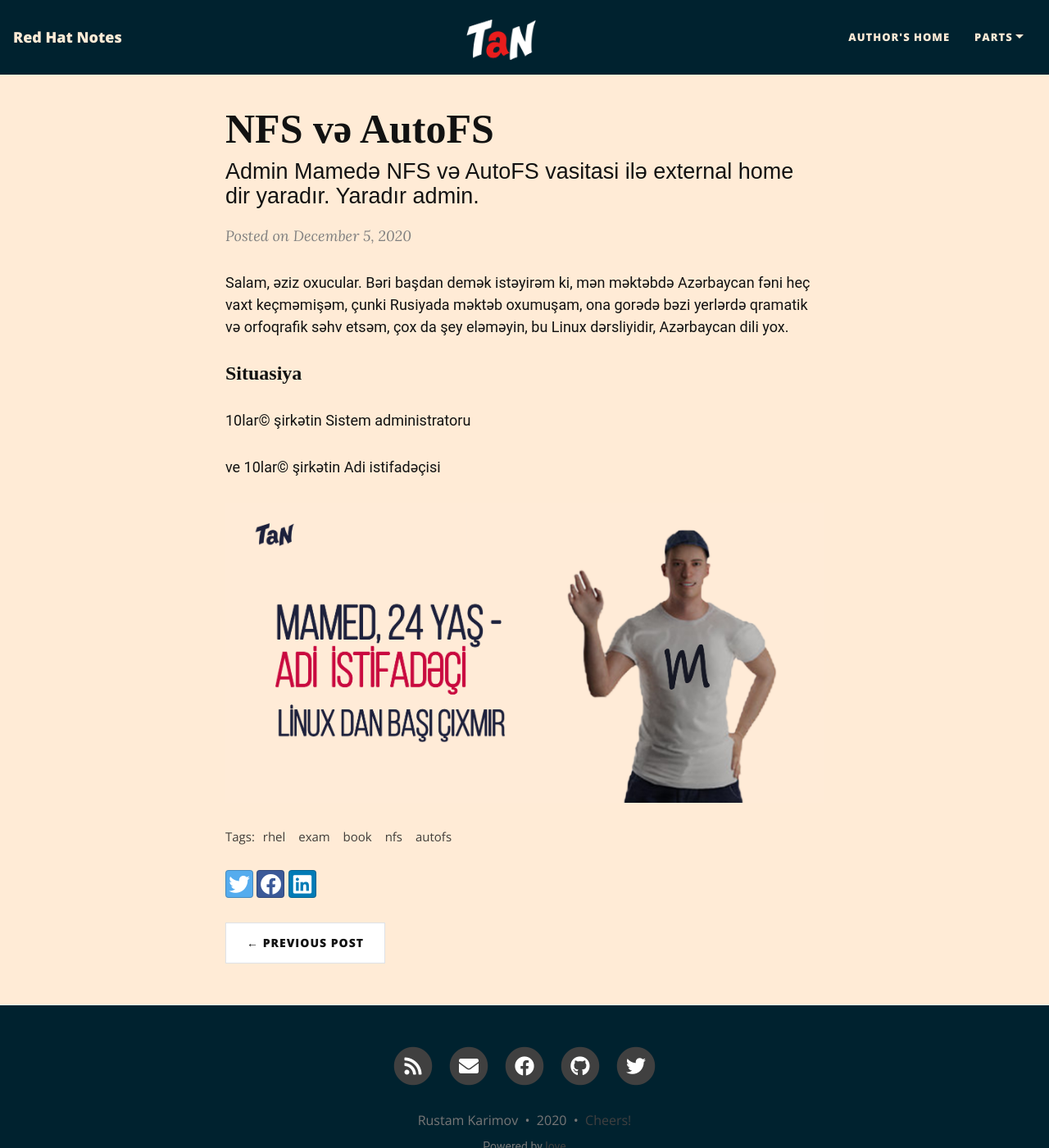
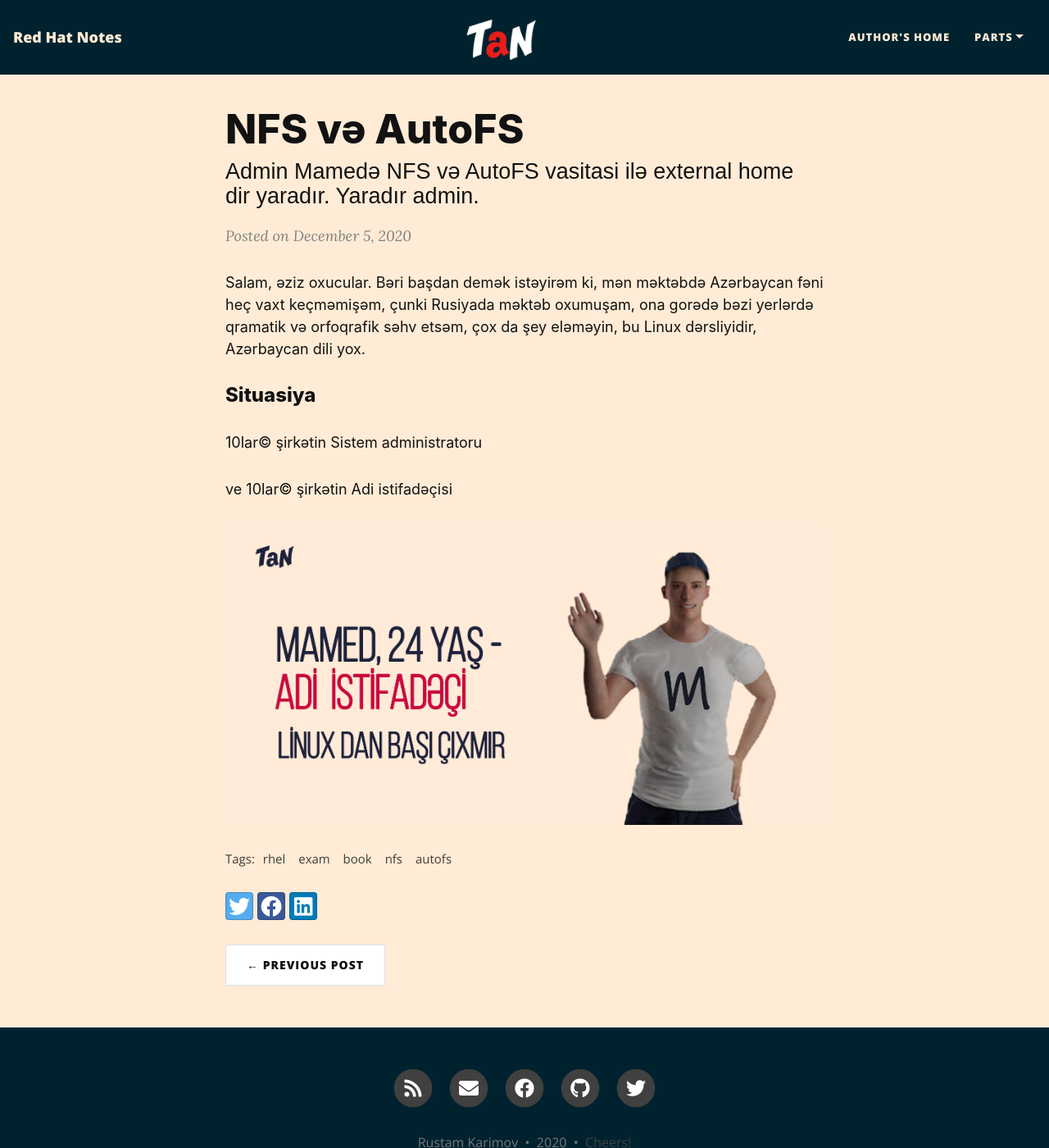
Before and after one commit to DrMohmX/takeanote, a Jekyll site: the page built from _posts/2020-12-05-Mamed_NFS_ve_AutoFS.md, in a window 1280 px wide and 1400 px high. Shown: the whole window at 82% size. Built offline with Jekyll 4.4.1, drawn with Linux system fonts in a browser that asks for light colours; nearby versions of some CDN libraries.

Commit message:
Update beautifuljekyll.css

```diff
--- a/assets/css/beautifuljekyll.css
+++ b/assets/css/beautifuljekyll.css
@@ -11,7 +11,6 @@ html {
 }
 
 body {
-  font-family: 'Roboto', sans-serif;
   font-size: 1.125rem;
   color: {{ site.text-col | default: "#404040" }};
   position: relative;
@@ -28,7 +27,6 @@ p {
   margin: 1.875rem 0;
 }
 h1,h2,h3,h4,h5,h6 {
-  font-family: 'Times New Roman';
   font-weight: 800;
   line-height: 1.1;
 }
```
